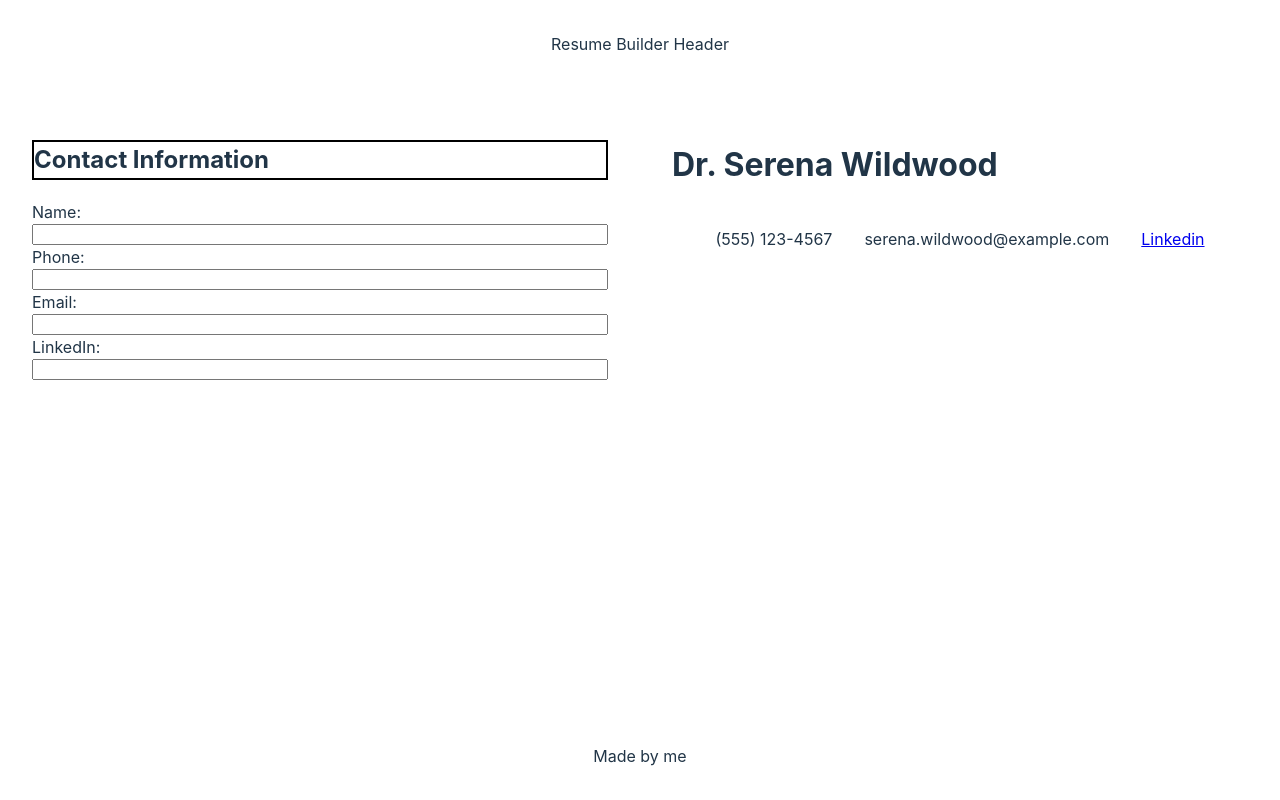
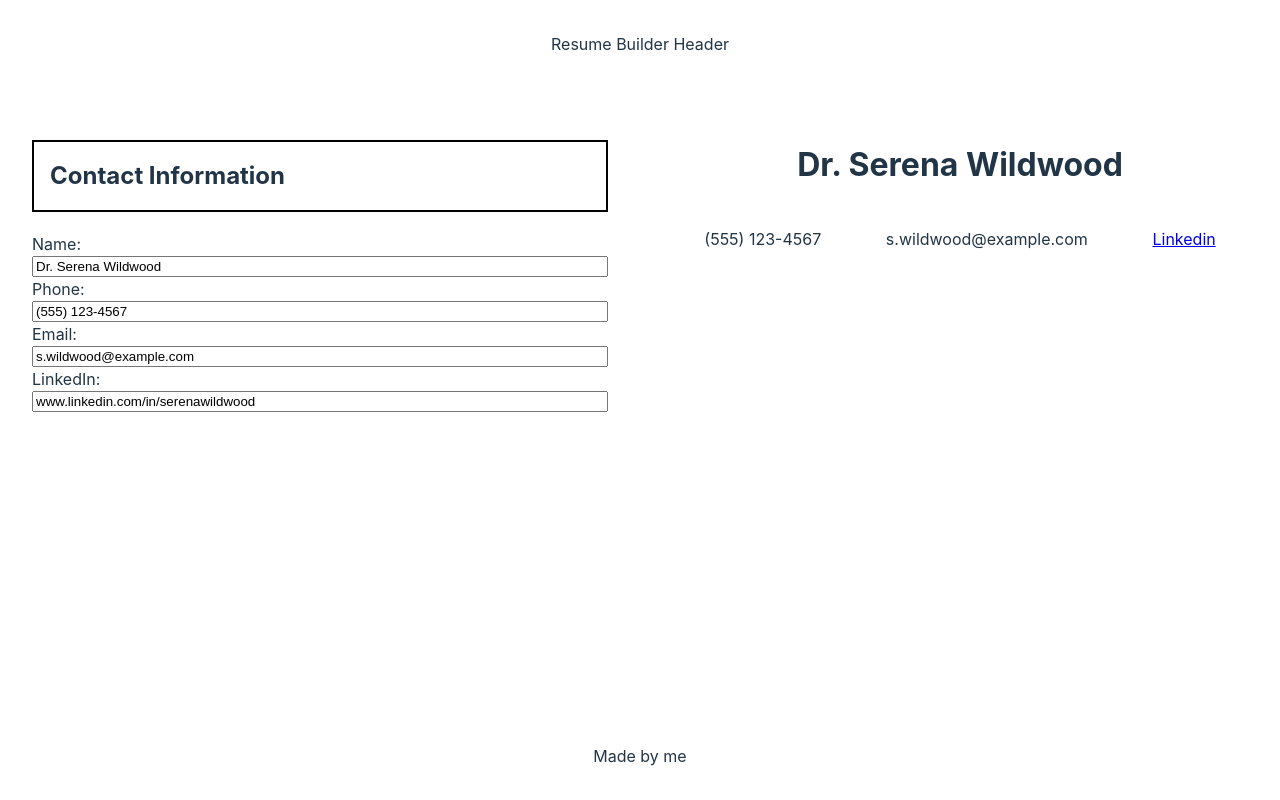
Before and after one commit to JakeNead/resume-builder, a React (Vite) app: page / in a window 1280 px wide. Built offline with nearby package versions, Linux system fonts and the light colour scheme.

Commit message:
Pass expand contact input section as props

```diff
--- a/src/components/ContactInfo.jsx
+++ b/src/components/ContactInfo.jsx
@@ -1,11 +1,27 @@
 import Input from "./input";
-export default function ContactInfo({ handleChange, resume }) {
+export default function ContactInfo({
+  handleChange,
+  handleExpand,
+  expand,
+  resume,
+}) {
   return (
-    <div className="contactInfo">
-      <Input name="Name" input={resume.name} onChange={handleChange} />
-      <Input name="Phone" input={resume.phone} onChange={handleChange} />
-      <Input name="Email" input={resume.email} onChange={handleChange} />
-      <Input name="LinkedIn" input={resume.linkediN} onChange={handleChange} />
-    </div>
+    <>
+      <h2 className="contactInfoSection" onClick={handleExpand}>
+        Contact Information
+      </h2>
+      {expand.contactInfoSection && (
+        <div className="contactInput">
+          <Input name="Name" input={resume.Name} onChange={handleChange} />
+          <Input name="Phone" input={resume.Phone} onChange={handleChange} />
+          <Input name="Email" input={resume.Email} onChange={handleChange} />
+          <Input
+            name="LinkedIn"
+            input={resume.LinkedIn}
+            onChange={handleChange}
+          />
+        </div>
+      )}
+    </>
   );
 }
--- a/src/components/exampleData.js
+++ b/src/components/exampleData.js
@@ -1,7 +1,7 @@
 export const exampleResume = {
   Name: "Dr. Serena Wildwood",
   Phone: "(555) 123-4567",
-  Email: "serena.wildwood@example.com",
+  Email: "s.wildwood@example.com",
   LinkedIn: "www.linkedin.com/in/serenawildwood",
   "Work-Experience": [
     {
--- a/src/components/input.jsx
+++ b/src/components/input.jsx
@@ -1,11 +1,8 @@
 export default function Input({ name, input, onChange }) {
-  console.log(input);
   return (
     <>
       <label htmlFor={name}>{name + ": "}</label>
-      <input id={name} type="text" value={input} onChange={onChange}>
-        {input}
-      </input>
+      <input id={name} type="text" value={input} onChange={onChange} />
     </>
   );
 }
--- a/src/components/resume.jsx
+++ b/src/components/resume.jsx
@@ -6,7 +6,7 @@ import ContactInfo from "./ContactInfo";
 export default function Resume() {
   const [resume, setResume] = useState(exampleResume);
   const [expand, setExpand] = useState({
-    contactInfo: true,
+    contactInfoSection: true,
     professionalHistory: false,
     education: false,
     skills: false,
@@ -16,26 +16,27 @@ export default function Resume() {
     setResume({ ...resume, [e.target.id]: e.target.value });
   }
 
-  function handleExpand(section) {
-    setExpand({ ...expand, [section]: !expand.section });
+  function handleExpand(e) {
+    // const expandName = e.target.className;
+    setExpand({ ...expand, [e.target.className]: !expand[e.target.className] });
   }
 
   return (
     <main>
       <div className="inputSection">
-        <h2
-          onClick={() =>
-            setExpand({ ...expand, ["contactInfo"]: !expand.contactInfo })
-          }
-        >
-          Contact Information
-        </h2>
-        {expand.contactInfo && (
-          <ContactInfo resume={resume} handleChange={handleChange} />
-        )}
+        <ContactInfo
+          resume={resume}
+          handleChange={handleChange}
+          handleExpand={handleExpand}
+          expand={expand}
+        />
       </div>
-
       <DisplayResume currentInfo={resume} />
     </main>
   );
 }
+
+// Try using the handleExpand callback instead of  setState
+
+// () =>
+//             setExpand({ ...expand, ["contactInfo"]: !expand.contactInfo })
--- a/src/styles/index.css
+++ b/src/styles/index.css
@@ -85,17 +85,23 @@ main {
   padding: 2rem;
 }
 
-.contactInfo {
+h1 {
+  text-align: center;
+}
+
+.contactInput {
   display: flex;
   flex-direction: column;
 }
 
 .displayContactInfo {
   display: flex;
-  justify-content: center;
-  gap: 2rem;
+  justify-content: space-around;
+}
+.displayContactInfo > * {
 }
 
 h2 {
   border: 2px solid black;
+  padding: 1rem;
 }
```
